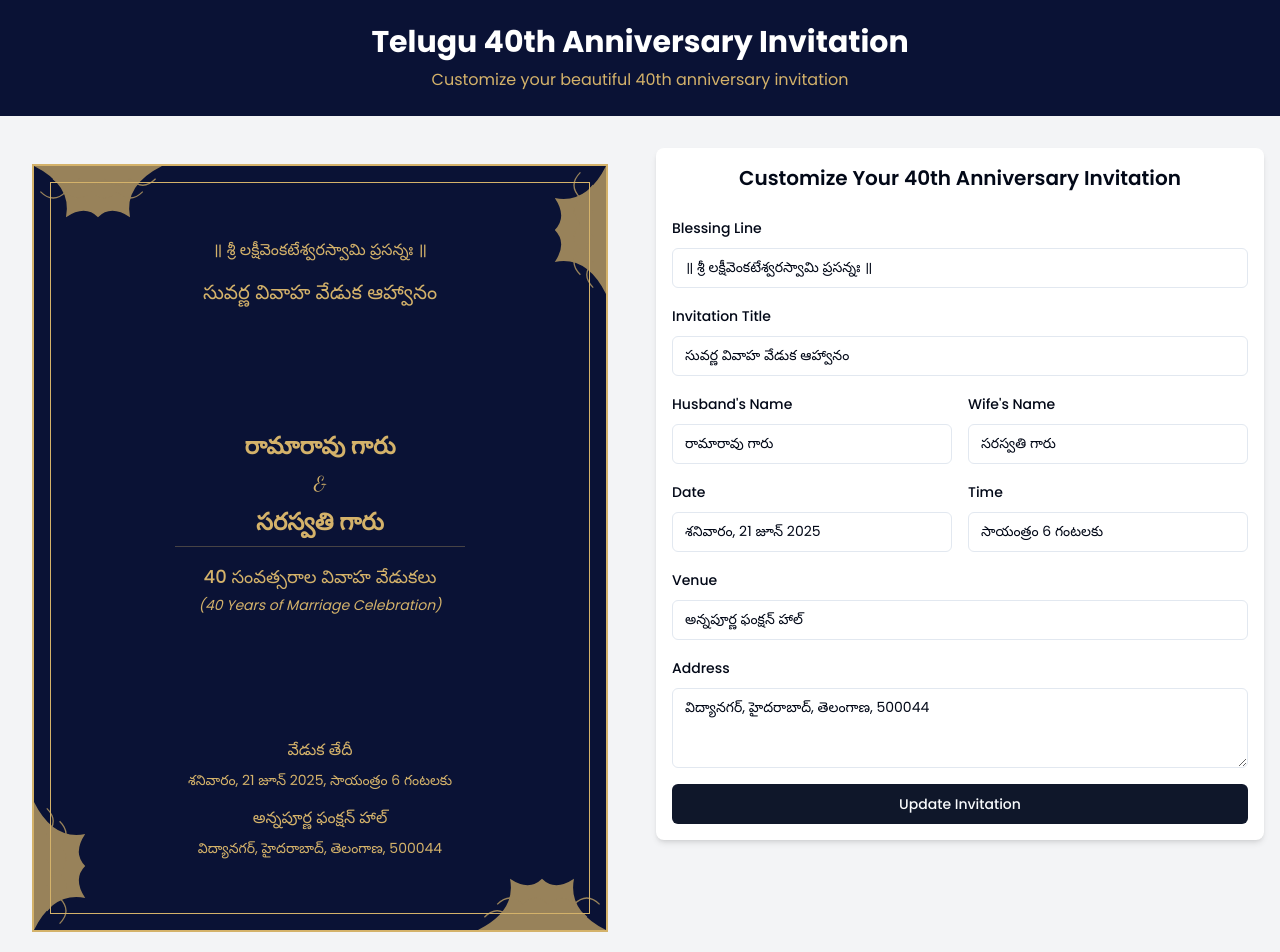
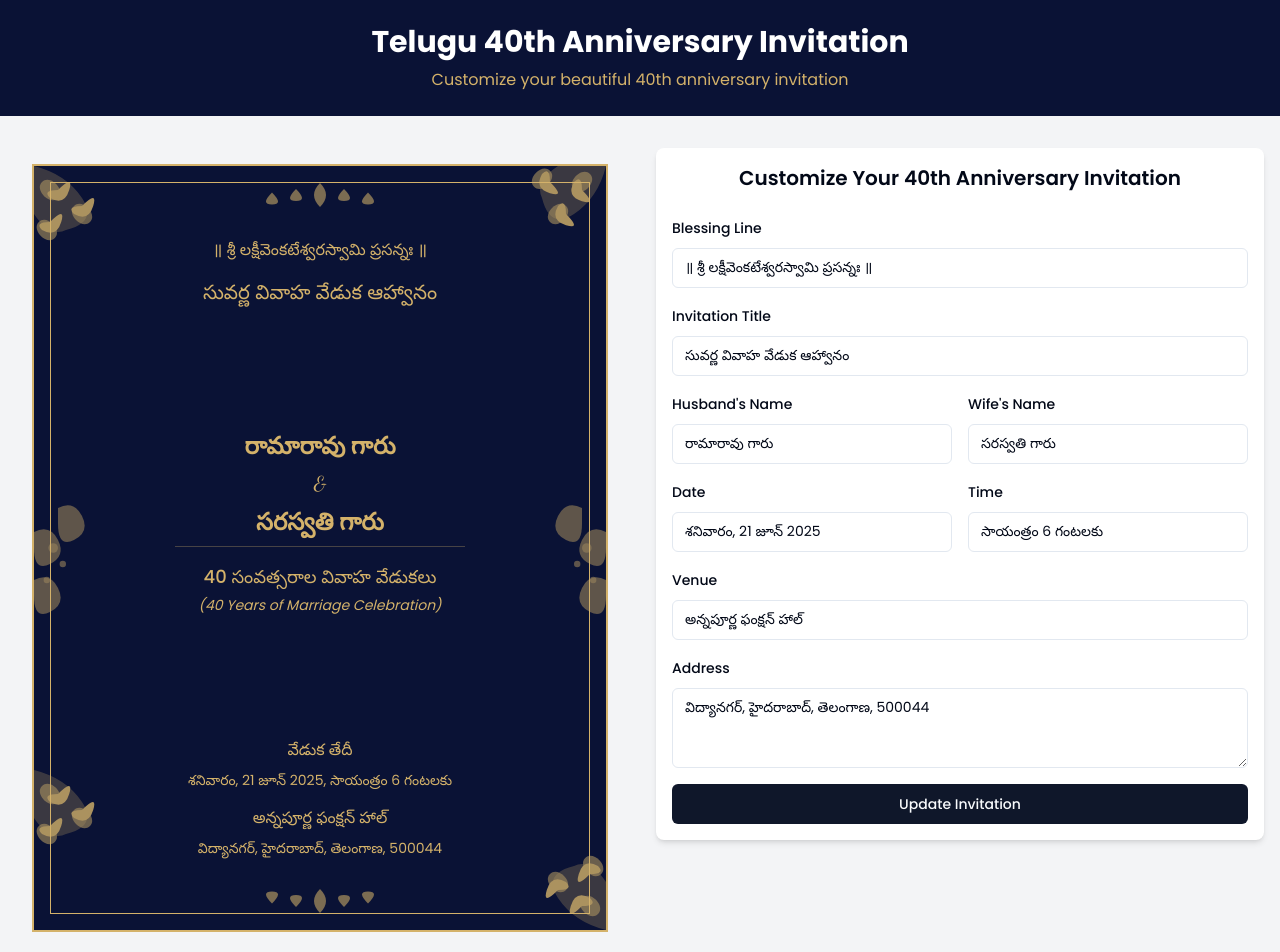
Before and after one commit to Tapan2285/template-fairy-magic-wand, a React (Vite) app: page / in a window 1280 px wide. Shown: the top 952 px of the page. Built offline with nearby package versions, Linux system fonts and the light colour scheme.

Commit message:
Add floral design
Implement floral design around corners and edges.

```diff
--- a/src/components/WeddingInvitation.tsx
+++ b/src/components/WeddingInvitation.tsx
@@ -26,44 +26,119 @@ const WeddingInvitation: React.FC<WeddingInvitationProps> = ({
     <div className="flex justify-center items-center min-h-screen p-4">
       <div className="w-full max-w-xl aspect-[3/4] relative group">
         <div className="absolute inset-0 bg-invitation-navy border-2 border-invitation-gold p-8 flex flex-col items-center">
-          {/* Top-left corner decoration */}
-          <div className="absolute top-0 left-0 w-32 h-32 opacity-70 transition-all duration-300 group-hover:scale-110 group-hover:rotate-6 group-hover:opacity-100">
-            <svg viewBox="0 0 100 100" className="w-full h-full fill-invitation-gold">
-              <path d="M0,0 Q30,15 25,40 Q40,30 50,40 Q60,30 75,40 Q70,15 100,0 L100,0 L0,0 Z" />
-              <path d="M15,10 Q25,20 35,10 Q45,20 55,10 Q65,20 75,10 Q85,20 95,10" strokeWidth="1" stroke="#d4b26a" fill="none" />
-              <path d="M5,20 Q15,30 25,20 Q35,30 45,20 Q55,30 65,20 Q75,30 85,20" strokeWidth="1" stroke="#d4b26a" fill="none" />
+          {/* Top-left corner floral decoration */}
+          <div className="absolute top-0 left-0 w-40 h-40 opacity-80 transition-all duration-300 group-hover:scale-110 group-hover:opacity-100">
+            <svg viewBox="0 0 100 100" className="w-full h-full">
+              <path d="M0,0 Q20,5 30,20 Q40,35 20,40 Q10,45 0,30 L0,0 Z" className="fill-invitation-gold/30" />
+              <g className="fill-invitation-gold">
+                <path d="M15,15 Q25,5 22,15 Q19,25 10,20 Q5,15 15,15 Z" />
+                <path d="M30,25 Q40,15 37,25 Q34,35 25,30 Q20,25 30,25 Z" />
+                <path d="M10,35 Q20,25 17,35 Q14,45 5,40 Q0,35 10,35 Z" />
+              </g>
+              <path d="M5,10 C10,5 20,15 15,20 C10,25 0,15 5,10" className="fill-invitation-gold/60" />
+              <path d="M25,25 C30,20 40,30 35,35 C30,40 20,30 25,25" className="fill-invitation-gold/60" />
+              <path d="M3,35 C8,30 18,40 13,45 C8,50 -2,40 3,35" className="fill-invitation-gold/60" />
             </svg>
           </div>
 
-          {/* Top-right corner decoration */}
-          <div className="absolute top-0 right-0 w-32 h-32 opacity-70 transition-all duration-300 group-hover:scale-110 group-hover:rotate-[-6deg] group-hover:opacity-100">
-            <svg viewBox="0 0 100 100" className="w-full h-full fill-invitation-gold rotate-90">
-              <path d="M0,0 Q30,15 25,40 Q40,30 50,40 Q60,30 75,40 Q70,15 100,0 L100,0 L0,0 Z" />
-              <path d="M15,10 Q25,20 35,10 Q45,20 55,10 Q65,20 75,10 Q85,20 95,10" strokeWidth="1" stroke="#d4b26a" fill="none" />
-              <path d="M5,20 Q15,30 25,20 Q35,30 45,20 Q55,30 65,20 Q75,30 85,20" strokeWidth="1" stroke="#d4b26a" fill="none" />
+          {/* Top-right corner floral decoration */}
+          <div className="absolute top-0 right-0 w-40 h-40 opacity-80 transition-all duration-300 group-hover:scale-110 group-hover:opacity-100">
+            <svg viewBox="0 0 100 100" className="w-full h-full rotate-90">
+              <path d="M0,0 Q20,5 30,20 Q40,35 20,40 Q10,45 0,30 L0,0 Z" className="fill-invitation-gold/30" />
+              <g className="fill-invitation-gold">
+                <path d="M15,15 Q25,5 22,15 Q19,25 10,20 Q5,15 15,15 Z" />
+                <path d="M30,25 Q40,15 37,25 Q34,35 25,30 Q20,25 30,25 Z" />
+                <path d="M10,35 Q20,25 17,35 Q14,45 5,40 Q0,35 10,35 Z" />
+              </g>
+              <path d="M5,10 C10,5 20,15 15,20 C10,25 0,15 5,10" className="fill-invitation-gold/60" />
+              <path d="M25,25 C30,20 40,30 35,35 C30,40 20,30 25,25" className="fill-invitation-gold/60" />
+              <path d="M3,35 C8,30 18,40 13,45 C8,50 -2,40 3,35" className="fill-invitation-gold/60" />
             </svg>
           </div>
 
-          {/* Bottom-left corner decoration */}
-          <div className="absolute bottom-0 left-0 w-32 h-32 opacity-70 transition-all duration-300 group-hover:scale-110 group-hover:rotate-[-6deg] group-hover:opacity-100">
-            <svg viewBox="0 0 100 100" className="w-full h-full fill-invitation-gold -rotate-90">
-              <path d="M0,0 Q30,15 25,40 Q40,30 50,40 Q60,30 75,40 Q70,15 100,0 L100,0 L0,0 Z" />
-              <path d="M15,10 Q25,20 35,10 Q45,20 55,10 Q65,20 75,10 Q85,20 95,10" strokeWidth="1" stroke="#d4b26a" fill="none" />
-              <path d="M5,20 Q15,30 25,20 Q35,30 45,20 Q55,30 65,20 Q75,30 85,20" strokeWidth="1" stroke="#d4b26a" fill="none" />
+          {/* Bottom-left corner floral decoration */}
+          <div className="absolute bottom-0 left-0 w-40 h-40 opacity-80 transition-all duration-300 group-hover:scale-110 group-hover:opacity-100">
+            <svg viewBox="0 0 100 100" className="w-full h-full rotate-270">
+              <path d="M0,0 Q20,5 30,20 Q40,35 20,40 Q10,45 0,30 L0,0 Z" className="fill-invitation-gold/30" />
+              <g className="fill-invitation-gold">
+                <path d="M15,15 Q25,5 22,15 Q19,25 10,20 Q5,15 15,15 Z" />
+                <path d="M30,25 Q40,15 37,25 Q34,35 25,30 Q20,25 30,25 Z" />
+                <path d="M10,35 Q20,25 17,35 Q14,45 5,40 Q0,35 10,35 Z" />
+              </g>
+              <path d="M5,10 C10,5 20,15 15,20 C10,25 0,15 5,10" className="fill-invitation-gold/60" />
+              <path d="M25,25 C30,20 40,30 35,35 C30,40 20,30 25,25" className="fill-invitation-gold/60" />
+              <path d="M3,35 C8,30 18,40 13,45 C8,50 -2,40 3,35" className="fill-invitation-gold/60" />
             </svg>
           </div>
 
-          {/* Bottom-right corner decoration */}
-          <div className="absolute bottom-0 right-0 w-32 h-32 opacity-70 transition-all duration-300 group-hover:scale-110 group-hover:rotate-6 group-hover:opacity-100">
-            <svg viewBox="0 0 100 100" className="w-full h-full fill-invitation-gold rotate-180">
-              <path d="M0,0 Q30,15 25,40 Q40,30 50,40 Q60,30 75,40 Q70,15 100,0 L100,0 L0,0 Z" />
-              <path d="M15,10 Q25,20 35,10 Q45,20 55,10 Q65,20 75,10 Q85,20 95,10" strokeWidth="1" stroke="#d4b26a" fill="none" />
-              <path d="M5,20 Q15,30 25,20 Q35,30 45,20 Q55,30 65,20 Q75,30 85,20" strokeWidth="1" stroke="#d4b26a" fill="none" />
+          {/* Bottom-right corner floral decoration */}
+          <div className="absolute bottom-0 right-0 w-40 h-40 opacity-80 transition-all duration-300 group-hover:scale-110 group-hover:opacity-100">
+            <svg viewBox="0 0 100 100" className="w-full h-full rotate-180">
+              <path d="M0,0 Q20,5 30,20 Q40,35 20,40 Q10,45 0,30 L0,0 Z" className="fill-invitation-gold/30" />
+              <g className="fill-invitation-gold">
+                <path d="M15,15 Q25,5 22,15 Q19,25 10,20 Q5,15 15,15 Z" />
+                <path d="M30,25 Q40,15 37,25 Q34,35 25,30 Q20,25 30,25 Z" />
+                <path d="M10,35 Q20,25 17,35 Q14,45 5,40 Q0,35 10,35 Z" />
+              </g>
+              <path d="M5,10 C10,5 20,15 15,20 C10,25 0,15 5,10" className="fill-invitation-gold/60" />
+              <path d="M25,25 C30,20 40,30 35,35 C30,40 20,30 25,25" className="fill-invitation-gold/60" />
+              <path d="M3,35 C8,30 18,40 13,45 C8,50 -2,40 3,35" className="fill-invitation-gold/60" />
             </svg>
           </div>
 
-          {/* Border */}
-          <div className="absolute inset-4 border border-invitation-gold bg-transparent transition-all duration-500 group-hover:border-2"></div>
+          {/* Left edge floral decoration */}
+          <div className="absolute left-0 top-1/2 -translate-y-1/2 w-16 h-40 opacity-70 transition-all duration-300 group-hover:scale-110 group-hover:opacity-90">
+            <svg viewBox="0 0 40 100" className="w-full h-full">
+              <g className="fill-invitation-gold/60">
+                <path d="M0,40 Q10,35 15,45 Q20,55 10,60 Q0,65 0,50 Z" />
+                <path d="M15,25 Q25,20 30,30 Q35,40 25,45 Q15,50 15,35 Z" />
+                <path d="M0,70 Q10,65 15,75 Q20,85 10,90 Q0,95 0,80 Z" />
+                <circle cx="12" cy="50" r="3" />
+                <circle cx="18" cy="60" r="2" />
+                <circle cx="8" cy="70" r="2" />
+              </g>
+            </svg>
+          </div>
+
+          {/* Right edge floral decoration */}
+          <div className="absolute right-0 top-1/2 -translate-y-1/2 w-16 h-40 opacity-70 transition-all duration-300 group-hover:scale-110 group-hover:opacity-90">
+            <svg viewBox="0 0 40 100" className="w-full h-full">
+              <g className="fill-invitation-gold/60" transform="scale(-1,1) translate(-40,0)">
+                <path d="M0,40 Q10,35 15,45 Q20,55 10,60 Q0,65 0,50 Z" />
+                <path d="M15,25 Q25,20 30,30 Q35,40 25,45 Q15,50 15,35 Z" />
+                <path d="M0,70 Q10,65 15,75 Q20,85 10,90 Q0,95 0,80 Z" />
+                <circle cx="12" cy="50" r="3" />
+                <circle cx="18" cy="60" r="2" />
+                <circle cx="8" cy="70" r="2" />
+              </g>
+            </svg>
+          </div>
+
+          {/* Inner decorative border with floral accents */}
+          <div className="absolute inset-4 border border-invitation-gold bg-transparent transition-all duration-500 group-hover:border-2 overflow-hidden">
+            <div className="absolute top-0 left-1/2 -translate-x-1/2 w-32 h-6 opacity-80">
+              <svg viewBox="0 0 100 20" className="w-full h-full">
+                <g className="fill-invitation-gold/70">
+                  <path d="M50,0 Q60,10 50,20 Q40,10 50,0 Z" />
+                  <path d="M30,5 Q40,15 30,15 Q20,15 30,5 Z" />
+                  <path d="M70,5 Q80,15 70,15 Q60,15 70,5 Z" />
+                  <path d="M10,8 Q20,18 10,18 Q0,18 10,8 Z" />
+                  <path d="M90,8 Q100,18 90,18 Q80,18 90,8 Z" />
+                </g>
+              </svg>
+            </div>
+            <div className="absolute bottom-0 left-1/2 -translate-x-1/2 w-32 h-6 opacity-80 rotate-180">
+              <svg viewBox="0 0 100 20" className="w-full h-full">
+                <g className="fill-invitation-gold/70">
+                  <path d="M50,0 Q60,10 50,20 Q40,10 50,0 Z" />
+                  <path d="M30,5 Q40,15 30,15 Q20,15 30,5 Z" />
+                  <path d="M70,5 Q80,15 70,15 Q60,15 70,5 Z" />
+                  <path d="M10,8 Q20,18 10,18 Q0,18 10,8 Z" />
+                  <path d="M90,8 Q100,18 90,18 Q80,18 90,8 Z" />
+                </g>
+              </svg>
+            </div>
+          </div>
 
           {/* Content */}
           <div className="z-10 w-full h-full flex flex-col items-center justify-between py-10">
```
